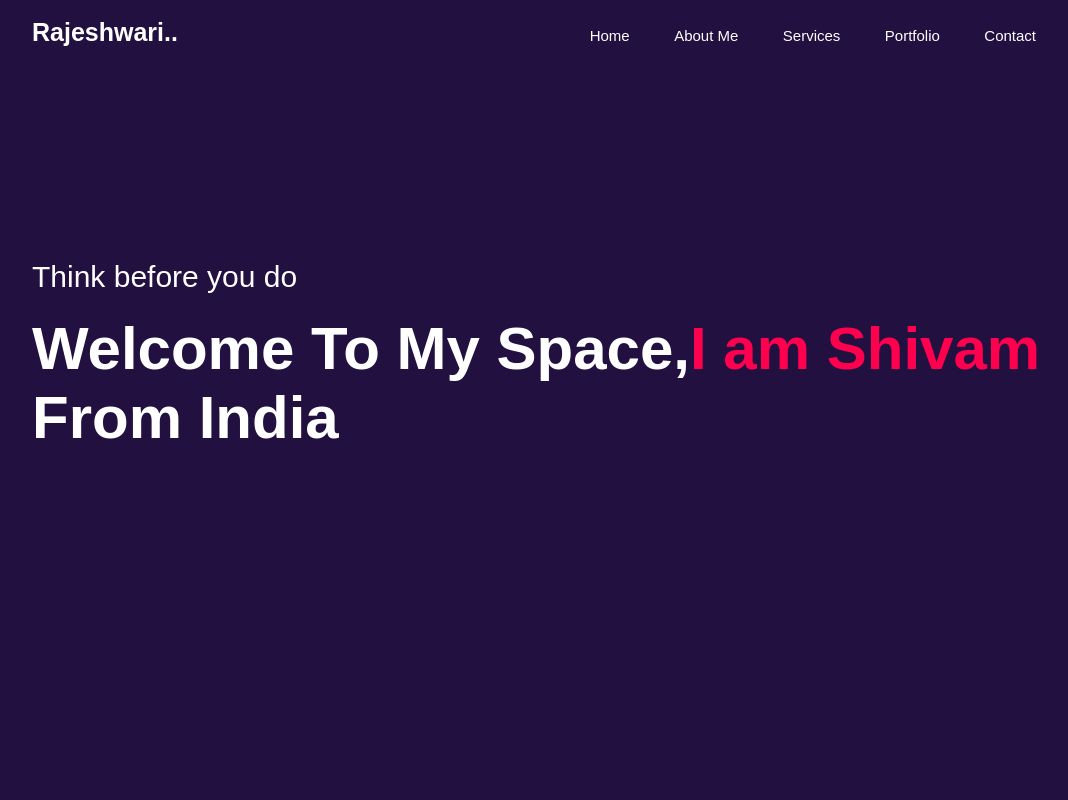
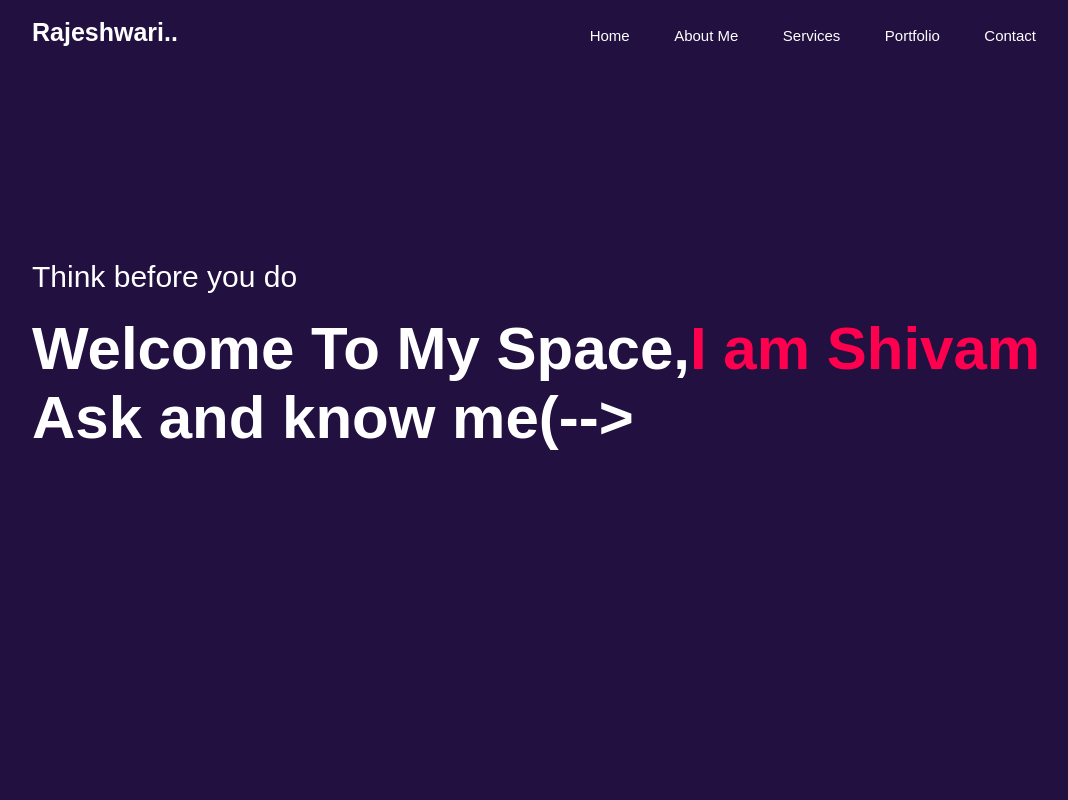
Before and after one commit to rash-host/RASHi, a plain HTML site: page index.html in a window 1280 px wide. Shown: the top 800 px of the page, without its empty margins (96-1164 px from the left). Drawn offline with Linux system fonts and the light colour scheme.

Commit message:
Fix HTML encoding issues and duplicate content

```diff
--- a/index.html
+++ b/index.html
@@ -24,7 +24,7 @@
         </nav>
         <div class="intro">
             <p>Think before you do</p>
-            <h1>Welcome To My Space,<span>I am Shivam</span> <br>From India</h1>
+            <h1>Welcome To My Space,<span>I am Shivam</span> <br>Ask and know me(--></h1>
         </div>
         </div>
     </div>
```
